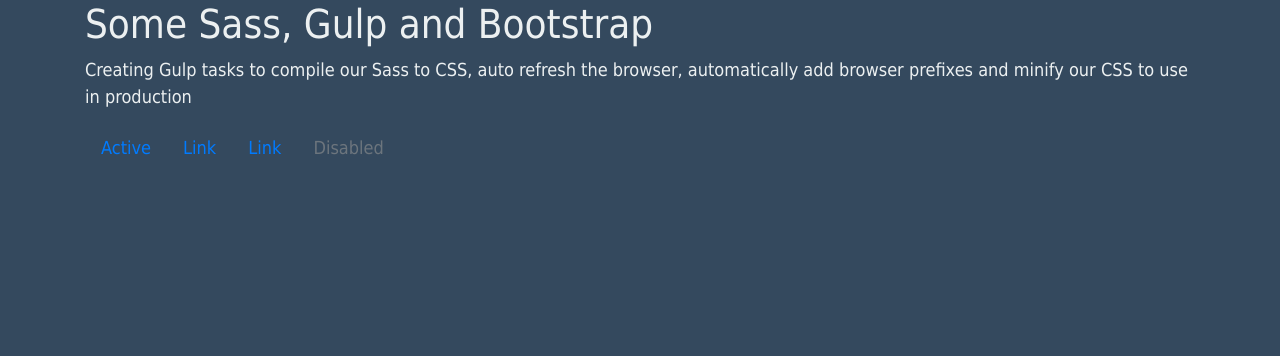
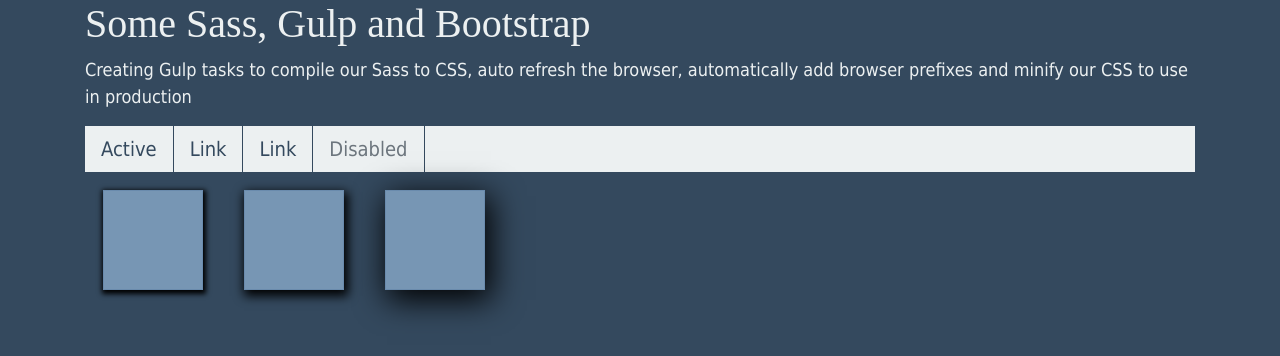
Before and after one commit to ogbu0007/mtm6330-week-5, a website: page index.html in a window 1280 px wide. Drawn offline with nearby package versions, Linux system fonts and the light colour scheme.

Commit message:
Added SASS mixin and variable interpolation

```diff
--- a/scss/main.scss
+++ b/scss/main.scss
@@ -1,4 +1,14 @@
 @import 'variable';
+// This is the mixin value
+@mixin liftUp($height:high){
+  @if $height == high{
+    box-shadow: 1px 2px 5px 2px black;
+  }@else if $height == higher{
+    box-shadow: 2px 4px 10px 2px black;
+  }@else if $height == highest{
+    box-shadow: 4px 8px 30px 2px black;
+  }
+}
 body{
   font-family: $fonts-text;
   background-color: $asphalt;
@@ -19,5 +29,39 @@
 }
 
 .shape1{
-  @extend: .shape;
+  @extend .shape;
+  @include liftUp(high);
+  &:hover{
+    @include liftUp(highest);
+  }
 }
+.shape2{
+  @extend .shape;
+  @include liftUp(higher);
+}
+.shape3{
+  @extend .shape;
+  @include liftUp(highest);
+}
+
+nav{
+  $text-font-size: 20px;
+  font-size: $text-font-size;
+background-color: $clouds;
+  ul{
+    li{
+      display: inline-block;
+      a{
+        display: block;
+        padding: $text-font-size;
+        color: $asphalt;
+        border-#{$nav-border-side}: 1px solid $asphalt;
+        transition: all 300ms ease-in-out;
+        &:hover, &:focus{
+          color: $clouds;
+          background-color: $asphalt;
+        }
+      }
+    }
+  }
+}
```
Also changed, not shown: css/main.css, css/min/main.css.
